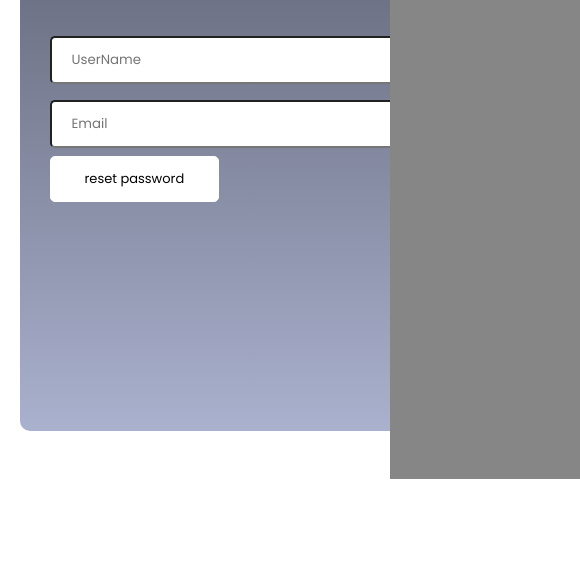
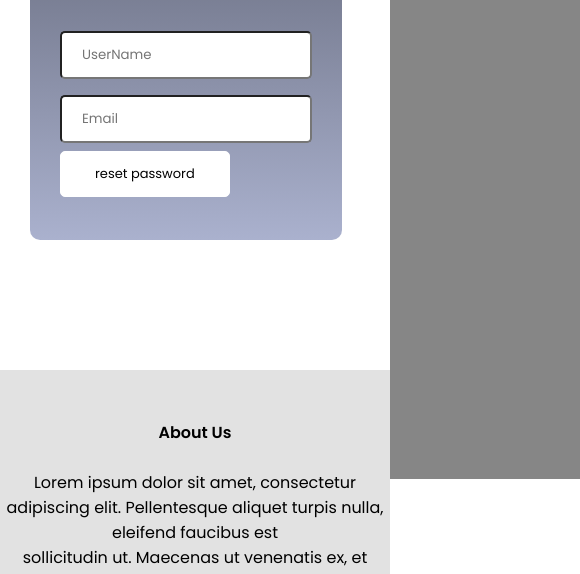
Before and after one commit to ahmad420/Final-Project, a plain HTML site: page pages/forgot-password.html in a window 390 px wide. Shown: the part 365-939 px from the top of the page, 580 px wide, since content can reach past the window. Drawn offline with Linux system fonts and the light colour scheme.

Commit message:
responsive page  #left-div input {         width: 200px;
'
/

```diff
--- a/pages/forgot-password.html
+++ b/pages/forgot-password.html
@@ -36,7 +36,7 @@
     </section>
 
 <main>
-<div class="left-div">
+<div id="left-div">
     <h1>forgot your password ?</h1>
     <p>Lorem ipsum, dolor sit amet consectetur adipisicing elit.</p>
     <form action="./thanks.html">
--- a/styles/passwordRestore.css
+++ b/styles/passwordRestore.css
@@ -12,19 +12,19 @@ main{
 justify-content: space-around;    min-height: 70vh;
     margin: auto;
 }
-.left-div{
+#left-div{
     display: flex;
     flex-direction: column;
     justify-content: space-around;
     background-image: linear-gradient(rgba(4,9,30,0.7),rgba(134, 144, 185, 0.7)) ,url(../images/loginbg.jpg);
-  color: aliceblue;
+    color: aliceblue;
     border-radius: 10px;
     padding: 30px;
-    margin: auto  100px;
-    min-width:500px ;
-    min-height:400px ;
+    margin: 100px 0px;
+
 
 }
+
 .right-div{
     margin: 100px;
     width: 30%;
@@ -54,16 +54,20 @@ input[type=text ] ,[type=email ]  {
     main{
         flex-direction: column;
         justify-content: space-between;
-        max-width: 90vw;
+        margin: 0;
+        max-height: 40vh;
+        padding: 30px;
 
     }
-    .left-div{
-        margin: 60px auto ;
-        height: 50vh;
-        padding-bottom: 200px;
+
+    #left-div{
+        height: 100vh;
+        margin-top: 30px;
+    }
+
+
+    .right-div {
+    display: none;
 
     }
-    .right-div img{
-    display: none;
-    }
 }
```
